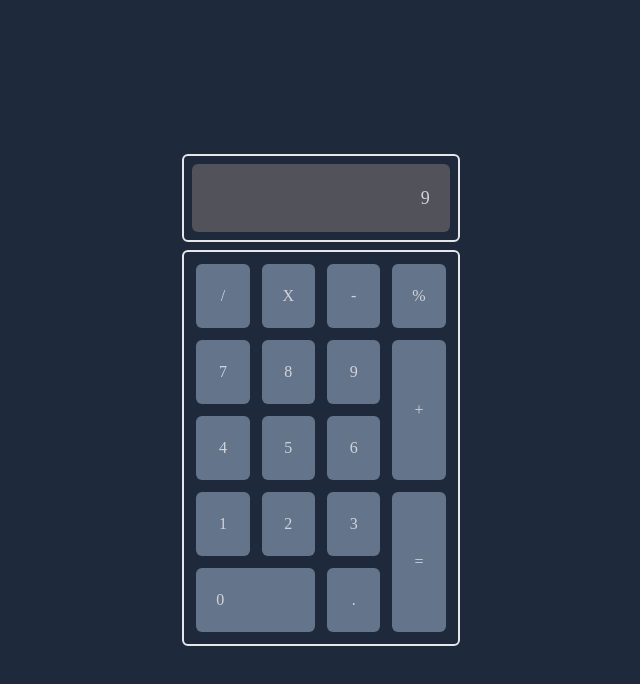
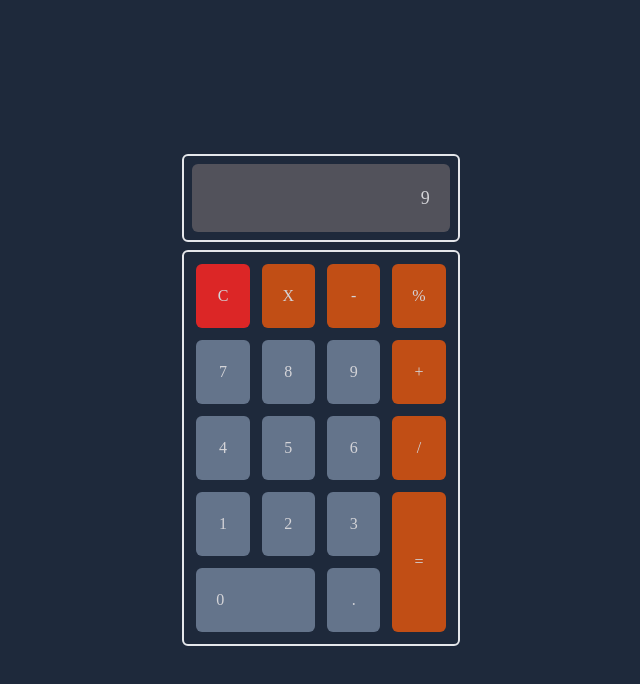
Before and after one commit to GarlicBuns19/react-calculatore-with-tailwind, a React (Vite) app: page / in a window 1280 px wide. Shown: the top 684 px of the page, without its empty margins (319-959 px from the left). Built offline with nearby package versions, Linux system fonts and the light colour scheme; a web font is replaced by a local one.

Commit message:
Updated the button styling

```diff
--- a/src/App.jsx
+++ b/src/App.jsx
@@ -1,10 +1,8 @@
+import {CalculatorProvider} from "./contexts/Calculator.jsx";
+import {Head} from './components/Head';
 import {Button} from './components/Button';
-import {Head} from './components/Head';
-import {CalculatorProvider, useCalculator, initialCalculator} from "./contexts/Calculator.jsx";
-import {useReducer} from "react";
 
 function App() {
-    // const [state, dispatch] = useReducer(useCalculator, initialCalculator);
     return (
         <>
             <CalculatorProvider>
@@ -13,25 +11,24 @@ function App() {
                         <Head></Head>
                         <div className={"p-3 grid gap-3 grid-cols-4 grid-rows-5 border-2 border-solid rounded-md"}>
                             {/*Math Functionality Buttons*/}
-                            <Button buttonLabel={'/'}></Button>
-                            <Button buttonLabel={'X'}></Button>
-                            <Button buttonLabel={'-'}></Button>
-                            <Button buttonLabel={'%'}></Button>
+                            <Button buttonLabel={'C'} style={"red"}></Button>
+                            <Button buttonLabel={'X'} style={"orange"}></Button>
+                            <Button buttonLabel={'-'} style={"orange"}></Button>
+                            <Button buttonLabel={'%'} style={"orange"}></Button>
 
                             {/*Number Buttons*/}
                             <Button buttonLabel={'7'}></Button>
                             <Button buttonLabel={'8'}></Button>
                             <Button buttonLabel={'9'}></Button>
-                            <Button buttonLabel={'+'}
-                                    className={"row-span-2 flex justify-center items-center"}></Button>
+                            <Button buttonLabel={'+'} style={"orange"}></Button>
                             <Button buttonLabel={'4'}></Button>
                             <Button buttonLabel={'5'}></Button>
                             <Button buttonLabel={'6'}></Button>
+                            <Button buttonLabel={'/'} style={"orange"}></Button>
                             <Button buttonLabel={'1'}></Button>
                             <Button buttonLabel={'2'}></Button>
                             <Button buttonLabel={'3'}></Button>
-                            <Button buttonLabel={'='}
-                                    className={"row-span-2 flex justify-center items-center"}></Button>
+                            <Button buttonLabel={'='} className={"row-span-2 flex justify-center items-center"} style={"orange"}></Button>
                             <Button buttonLabel={'0'} className={"col-span-2 text-left"}></Button>
                             <Button buttonLabel={'.'}></Button>
                         </div>
--- a/src/components/Button.jsx
+++ b/src/components/Button.jsx
@@ -1,12 +1,14 @@
 import PropTypes from "prop-types";
 
 const buttonStyles = {
-    normal: 'bg-slate-500 rounded-md hover:bg-slate-600 ease-in duration-300'
+    normal: 'bg-slate-500 hover:bg-slate-600 ease-in duration-300',
+    red: 'bg-red-600 hover:bg-red-800 ease-in duration-300',
+    orange: 'bg-orange-600/80 hover:bg-orange-600 ease-in duration-300',
 }
 
 export function Button(props) {
     return (
-        <button className={`p-5 ${buttonStyles[props.style || 'normal']} ${props.className}`}
+        <button className={`p-5 rounded-md ${buttonStyles[props.style || 'normal']} ${props.className}`}
                 onClick={props.onClick}>
             {props.buttonLabel}
         </button>
```
